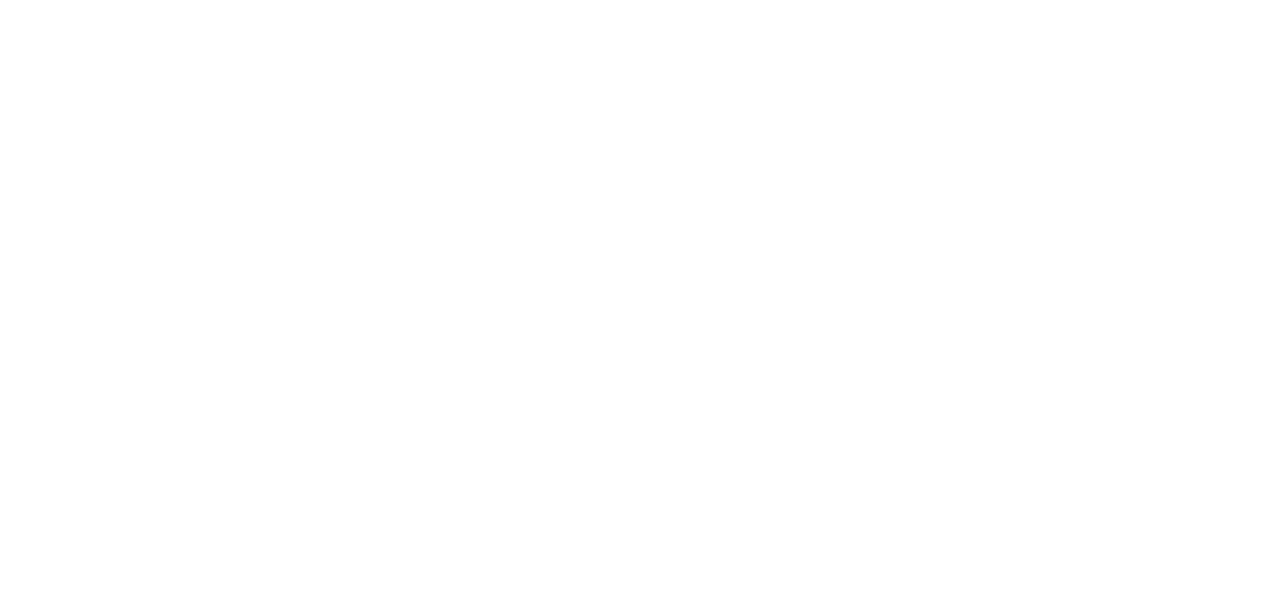
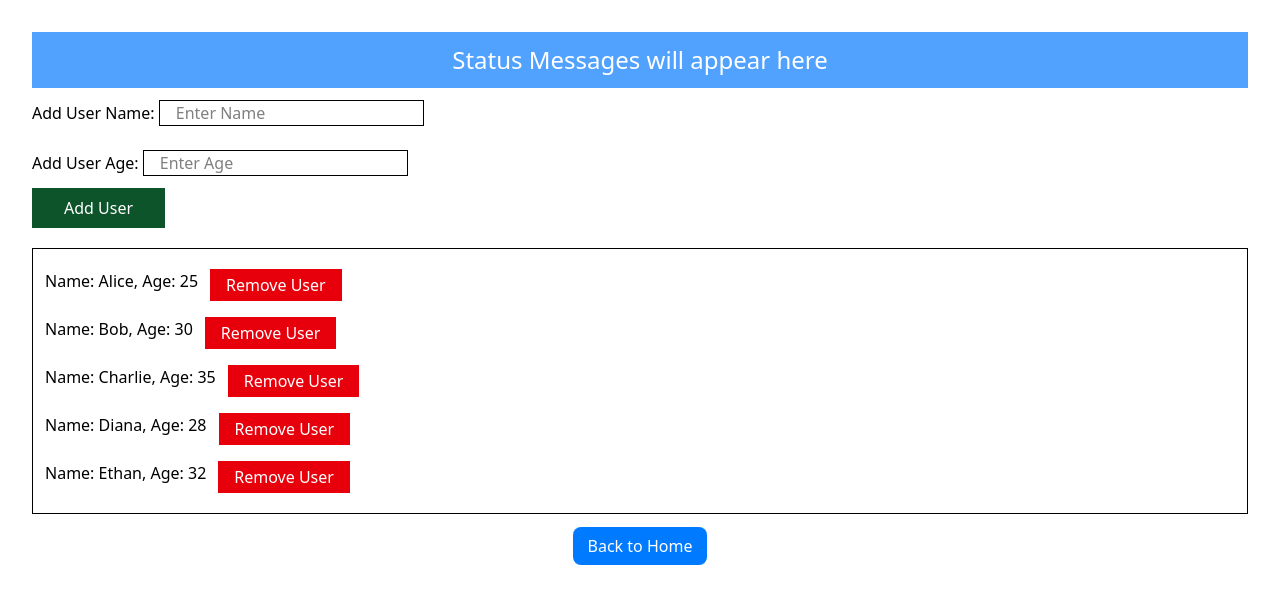
Before and after one commit to CodeByPookie/LearnReact, a React (Vite) app: page /method-as-prop in a window 1280 px wide. Before the commit this address had no page. Shown: the top 604 px of the page. Built offline with nearby package versions, Linux system fonts and the light colour scheme.

Commit message:
Method As Porps

```diff
--- a/src/App.jsx
+++ b/src/App.jsx
@@ -1,10 +1,11 @@
 import { BrowserRouter as Router, Routes, Route } from 'react-router-dom';
+import './App.css';
 import HomePage from './Pages/HomePage';
 import BasicsPage from './Pages/BasicsPage';
 import PropsPage from './Pages/PropsPage';
 import StatePage from './Pages/StatePage';
 import EventPage from './Pages/EventPage';
-import './App.css';
+import Parent from './Components/Task/Method as Props/Parent';
 
 function App() {
   return (
@@ -15,6 +16,7 @@ function App() {
         <Route path="/props" element={<PropsPage />} />
         <Route path="/state" element={<StatePage />} />
         <Route path="/event" element={<EventPage />} />
+        <Route path="/method-as-prop" element={<Parent />} />
       </Routes>
     </Router>
   );
--- /dev/null
+++ b/src/Components/Task/Method as Props/Child.jsx
@@ -0,0 +1,29 @@
+const Child = (prop) => {
+    return (
+        <div className="text-left">
+            <div className="py-3">
+                <label>Add User Name: </label>
+                <input className="border-1 px-4"  type="text" placeholder="Enter Name" id="nameInput" />
+            </div>
+            <div className="py-3">
+                <label>Add User Age: </label>
+                <input className="border-1 px-4" type="number" placeholder="Enter Age" id="ageInput" />
+            </div>
+
+            <button className="px-8 py-2 bg-green-900 text-white" onClick={() => prop.AddUser(document.getElementById("nameInput").value, parseInt(document.getElementById("ageInput").value))}>Add User</button>
+
+            <div className="my-5 border-1 p-3">
+                {prop.userList.map((user, index) => (
+                    <div key={index} className="flex gap-3 py-2">
+                        <div>
+                             Name: {user.name}, Age: {user.age}
+                        </div>
+                        <button className="px-4 py-1 bg-red-600 text-white" onClick={() => prop.RemoveUser(user.name)}>Remove User</button>
+                    </div>
+                ))}
+            </div>
+        </div>
+    );
+}
+
+export default Child;
--- /dev/null
+++ b/src/Components/Task/Method as Props/Parent.jsx
@@ -0,0 +1,53 @@
+import React from 'react'
+import Child from './Child';
+import { Link } from 'react-router-dom';
+
+function Parent() {
+    const [userList, setUserList] = React.useState([
+        { name: "Alice", age: 25 },
+        { name: "Bob", age: 30 },
+        { name: "Charlie", age: 35 },
+        { name: "Diana", age: 28 },
+        { name: "Ethan", age: 32 }
+    ]);
+
+    const [statusMessage, setStatusMessage] = React.useState("Status Messages will appear here");
+
+    const AddUser = (name, age) => {
+        if (!name || !age) {
+            setStatusMessage("Please provide both name and age.");
+            return;
+        }
+        if (userList.some(user => user.name === name)) {
+            setStatusMessage("User already exists.");
+            return;
+        }
+        if (age <= 0 || age > 100) {
+            setStatusMessage("Please provide a valid age.");
+            return;
+        }
+        setUserList([...userList, { name, age }]);
+        setStatusMessage("User Added");
+    };
+
+    const RemoveUser = (name) => {
+        setUserList(userList.filter(user => user.name !== name));
+        setStatusMessage("User Removed");
+    };
+
+    return (
+        <div>
+            <h3 className='bg-blue-400 text-white p-3 text-2xl'>{statusMessage}</h3>
+            {/* Passing Method as Prop */}
+            <Child AddUser={AddUser} RemoveUser={RemoveUser} userList={userList} />
+            <div>
+                 <Link to="/" className='text-white bg-[#007bff] py-[8px] px-[15px] rounded-[8px] no-underline'>
+                    Back to Home
+              </Link>
+            </div>
+
+        </div>
+    );
+}
+
+export default Parent;
--- a/src/Pages/HomePage.jsx
+++ b/src/Pages/HomePage.jsx
@@ -21,6 +21,10 @@ const HomePage = () => {
           <h2 className='font-bold'>Event Handling</h2>
           <p>Click events for functional & class components</p>
         </Link>
+        <Link to="/method-as-prop" className="card">
+          <h2 className='font-bold'>Method as Prop</h2>
+          <p>Passing methods as props to child components</p>
+        </Link>
       </div>
     </div>
   );
```
